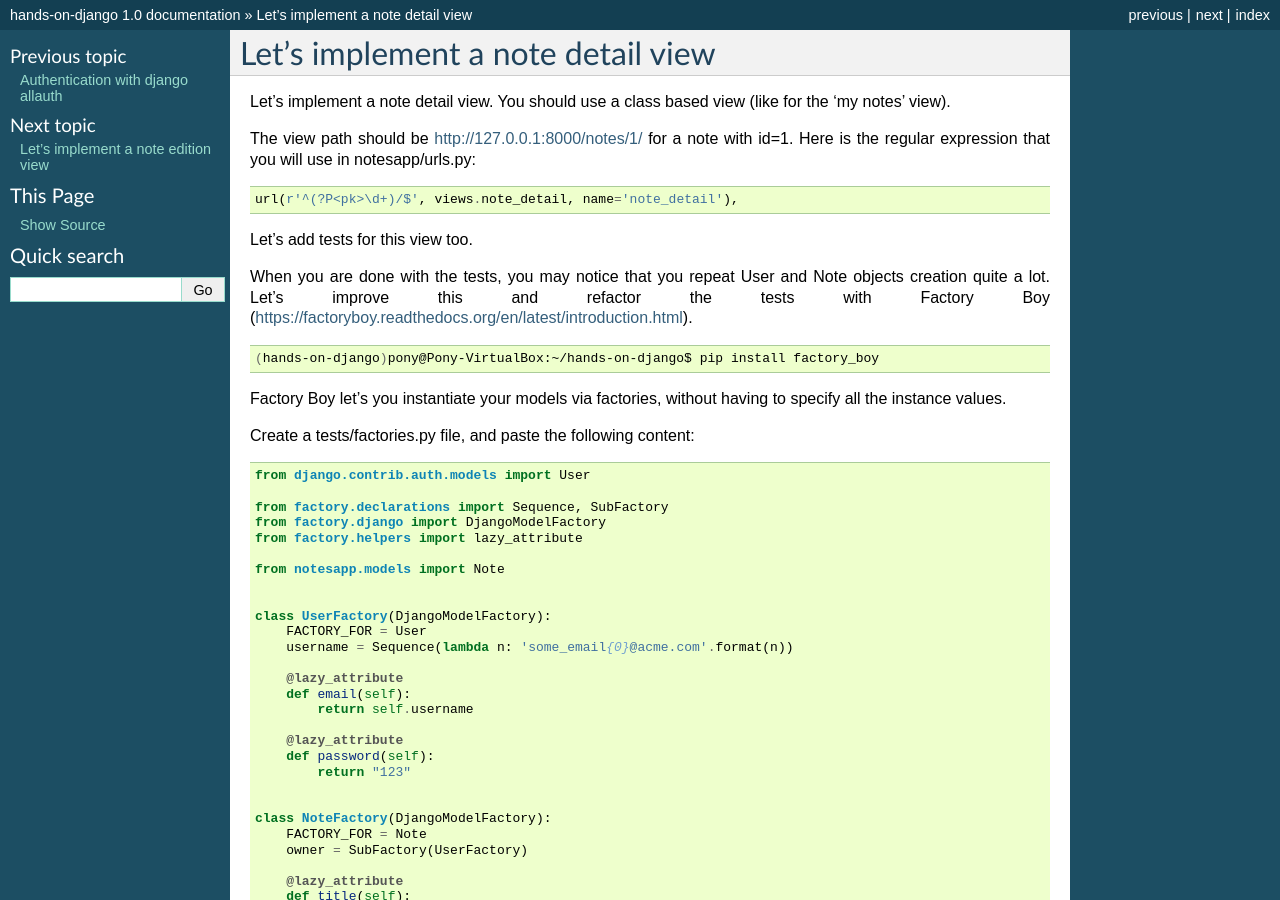
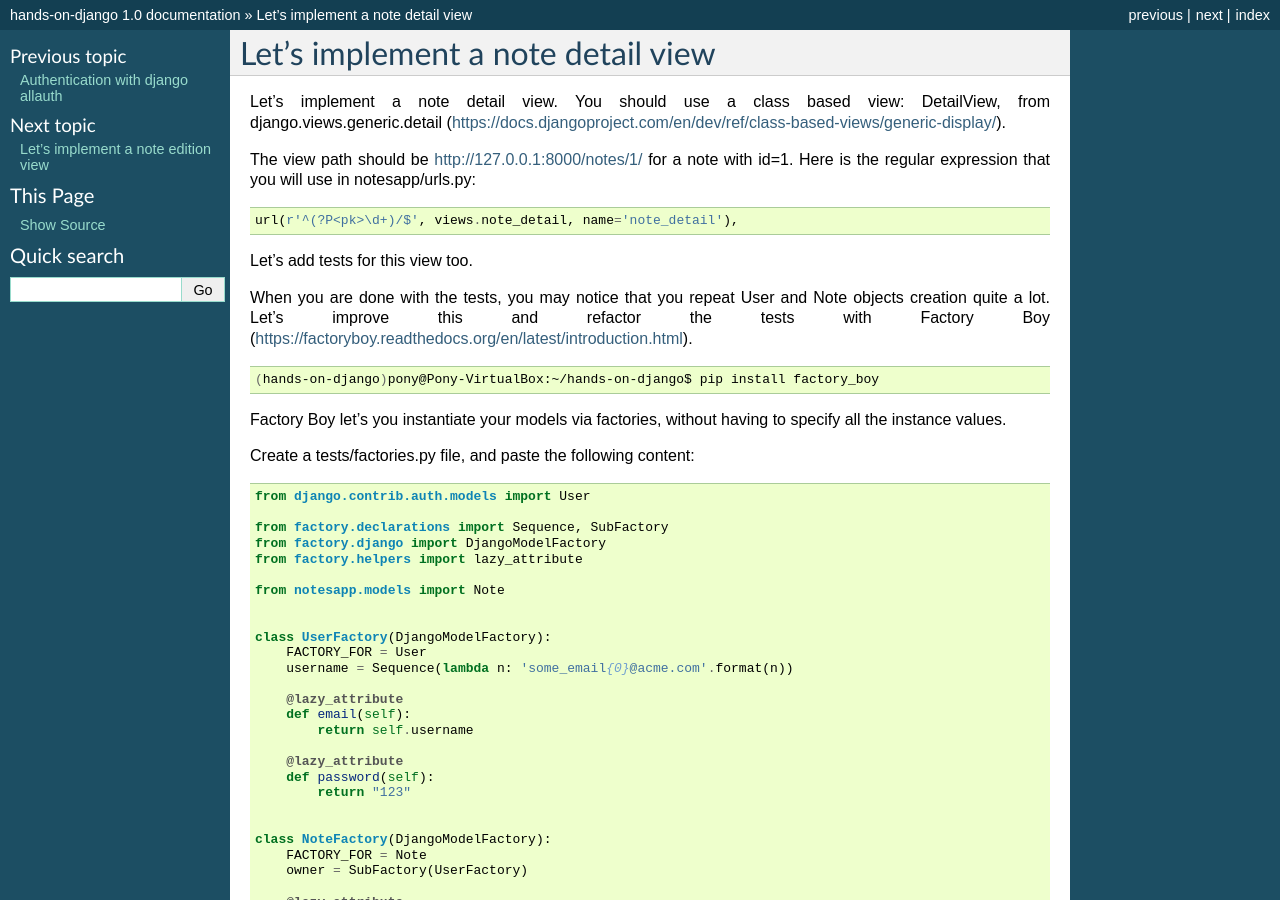
Before and after one commit to creynaud/hands-on-django-doc, a Sphinx documentation site: the page built from source/note_detail_view.rst, in a window 1280 px wide and 900 px high. Built offline with Sphinx 7.4.7, drawn with Linux system fonts in a browser that asks for light colours.

Commit message:
Put links to DetailView and UpdateView doc

```diff
--- a/source/add_delete_notes_views.rst
+++ b/source/add_delete_notes_views.rst
@@ -7,6 +7,7 @@ Let's pass the request's user to a NoteCreationForm:
 .. code-block:: python
 
     from django.shortcuts import redirect
+    from django.views.generic.edit import DeleteView, CreateView
 
     from .forms import NoteCreationForm
 
--- a/source/note_detail_view.rst
+++ b/source/note_detail_view.rst
@@ -1,7 +1,7 @@
 Let's implement a note detail view
 ==================================
 
-Let's implement a note detail view. You should use a class based view (like for the 'my notes' view).
+Let's implement a note detail view. You should use a class based view: DetailView, from django.views.generic.detail (https://docs.djangoproject.com/en/dev/ref/class-based-views/generic-display/).
 
 The view path should be http://127.0.0.1:8000/notes/1/ for a note with id=1.
 Here is the regular expression that you will use in notesapp/urls.py:
--- a/source/note_edition_view.rst
+++ b/source/note_edition_view.rst
@@ -1,7 +1,9 @@
 Let's implement a note edition view
 ===================================
 
-Let's implement a note edition view. Again, you should use a class based view.
+Let's implement a note edition view. Again, you should use a class based view: UpdateView, from django.views.generic.edit (https://docs.djangoproject.com/en/dev/ref/class-based-views/generic-editing/#django.views.generic.edit.UpdateView).
+Don't forget to add an url to route to the view.
+
 User should only be able to edit the note title and content. Let's say the creation date and the owner cannot be edited.
 
 You will need to use an html form this time:
```
